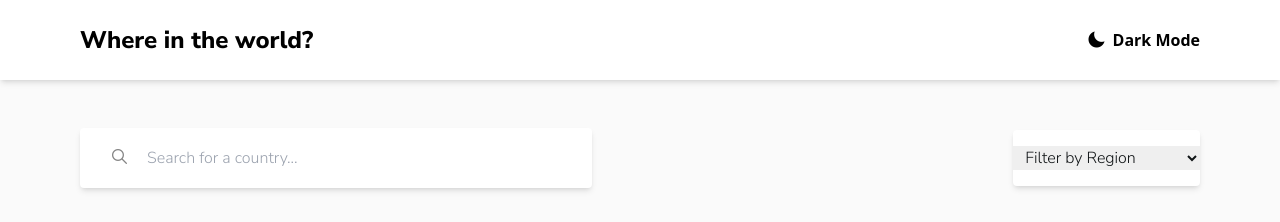
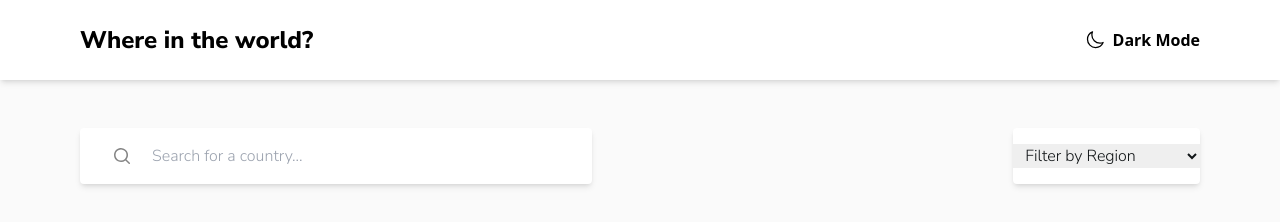
Before and after one commit to Hikmahx/rest-countries-api-finder, a Next.js app: page / in a window 1280 px wide. Shown: the top 222 px of the page. Built offline with nearby package versions, Linux system fonts and the light colour scheme.

Commit message:
icons changed dark mode enabled

```diff
--- a/components/Navbar.tsx
+++ b/components/Navbar.tsx
@@ -1,8 +1,10 @@
 import React from "react";
+import { useTheme } from "next-themes";
+import { MoonIcon } from "@heroicons/react/24/outline";
 
-const Navbar = () =>
-  // {modeToggle}
-  {
+const Navbar = () => {
+  const { theme, setTheme } = useTheme();
+
   return (
     <nav className="h-32 bg-white dark:bg-dark-blue-dark dark:text-white transition-colors sm:h-40 lg:h-20 p-6 sm:px-8 md:px-12 xl:px-20 flex items-center justify-between shadow-md">
       <h1 className="font-bold text-xl sm:text-3xl lg:text-2xl font-nunito">
@@ -11,10 +13,9 @@ const Navbar = () =>
       <div
         id="ModeToggler"
         className=" flex justify-center items-center cursor-pointer"
-          // onClick={modeToggle}
+        onClick={() => setTheme(theme === "dark" ? "light" : "dark")}
       >
-          {/* <ion-icon class="text-3xl md:text-xl" name="moon-outline"></ion-icon> */}
-          <i className="icon ion-md-moon text-3xl md:text-xl"></i>
+        <MoonIcon className="text-3xl w-5 md:text-xl" />
         <p className="hidden sm:block pl-4 lg:pl-2 text-lg sm:text-2xl lg:text-base font-semibold">
           Dark Mode
         </p>
--- a/components/Search.tsx
+++ b/components/Search.tsx
@@ -1,17 +1,12 @@
 import React from "react";
+import { MagnifyingGlassIcon } from "@heroicons/react/20/solid";
 
 const Search = () =>
   // { searchInput, emptyInput }
   {
     return (
       <div className="search-container mb-12 dark:bg-dark-blue-dark py-4 px-8 bg-white lg:w-3/4 lg:max-w-lg shadow-md rounded flex items-center">
-        {/* <Ion-icon
-        class='text-dark-gray-light dark:text-white text-xl'
-        name='search'
-        aria-hidden="true"
-      ></IonIcon> */}
-      <i className="icon ion-ios-search text-dark-gray-light dark:text-white text-xl"></i>
-
+        <MagnifyingGlassIcon className="text-dark-gray-light dark:text-white text-xl w-5" />
         <form
         // onSubmit={searchInput}
         >
--- a/pages/_app.tsx
+++ b/pages/_app.tsx
@@ -1,6 +1,7 @@
 import "@/styles/globals.css";
 import type { AppProps } from "next/app";
 import { Nunito_Sans } from "next/font/google";
+import { ThemeProvider } from "next-themes";
 
 const nunitoSans = Nunito_Sans({
   weight: ["300", "600", "800"],
@@ -10,8 +11,12 @@ const nunitoSans = Nunito_Sans({
 
 export default function App({ Component, pageProps }: AppProps) {
   return (
-    <div className={`${nunitoSans.variable} bg-very-light-gray-light dark:bg-very-dark-blue-dark transition-colors`}>
-      <Component {...pageProps} />;
+    <div
+      className={`${nunitoSans.variable} bg-very-light-gray-light dark:bg-very-dark-blue-dark transition-colors`}
+    >
+      <ThemeProvider attribute="class">
+        <Component {...pageProps} />;
+      </ThemeProvider>
     </div>
   );
 }
```
Lines whose indentation alone changed are shown as unchanged.
